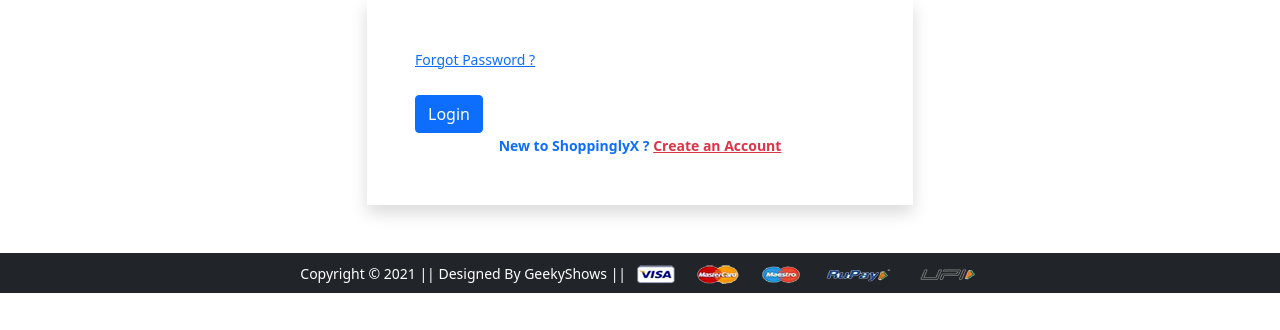
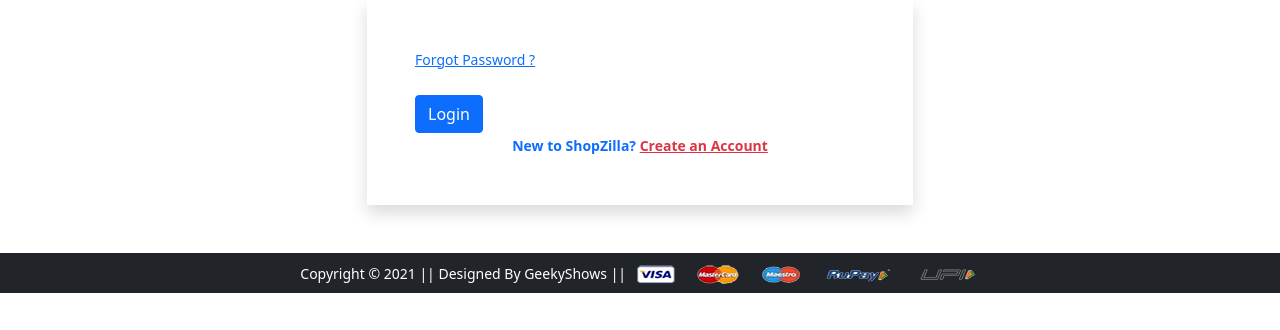
Before and after one commit to nkp9162/ShopZillaFashion, a Django app: template app/templates/app/login.html in a window 1280 px wide. Shown: the part 140-470 px from the top of the page. Run offline with Django 3.2, Linux system fonts and the light colour scheme; the template is opened without the code that fills it, so the values that code supplies are empty; some libraries are stand-ins or nearby versions.

Commit message:
login.html

```diff
--- a/app/templates/app/login.html
+++ b/app/templates/app/login.html
@@ -17,7 +17,7 @@
      <small><a href="{% url 'password_reset' %}">Forgot Password ?</a></small> <br>
      <input type="submit" class="btn btn-primary mt-4" value="Login">
      <br>
-     <div class="text-center text-primary fw-bold"><small>New to ShoppinglyX ? <a href="{% url 'customerregistration' %}" class="text-danger">Create an Account</a> </small></div>
+     <div class="text-center text-primary fw-bold"><small>New to ShopZilla? <a href="{% url 'customerregistration' %}" class="text-danger">Create an Account</a> </small></div>
 
      {% if form.non_field_errors %}
       {% for error in form.non_field_errors %}
```
